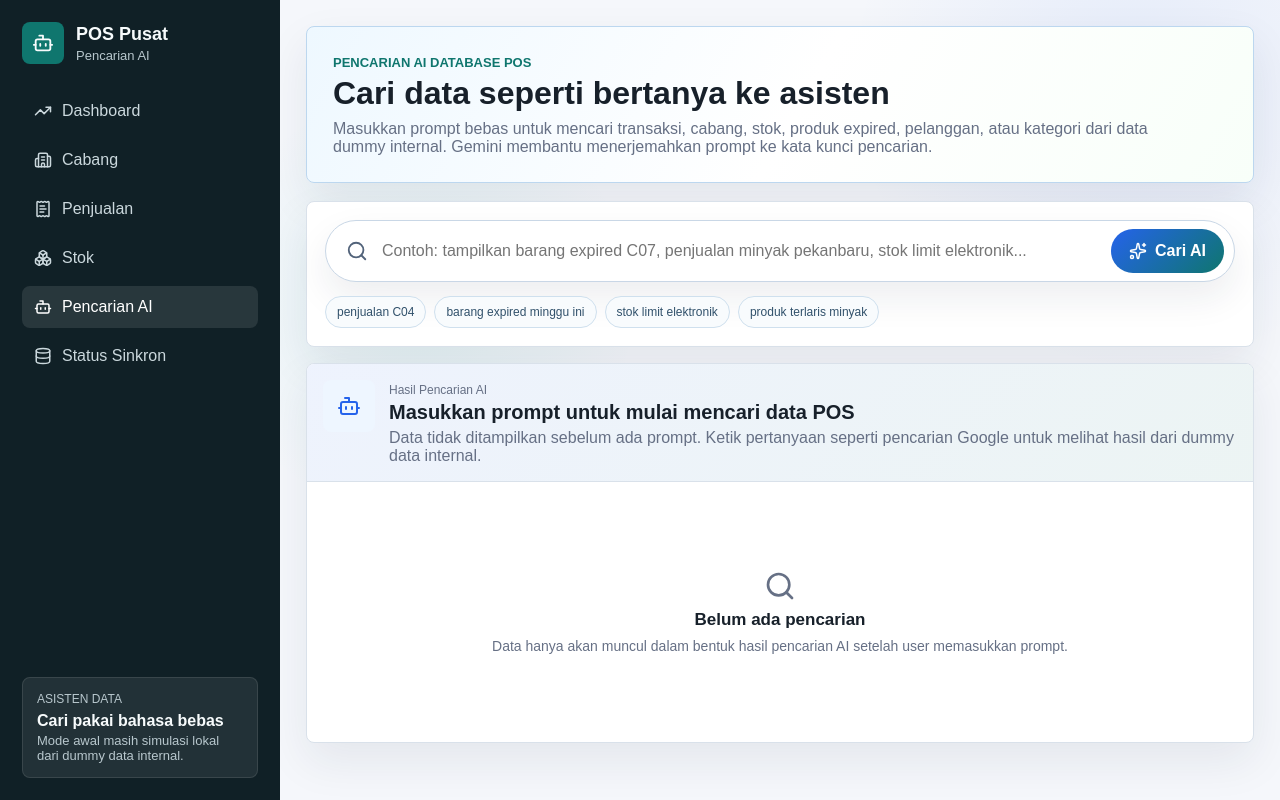
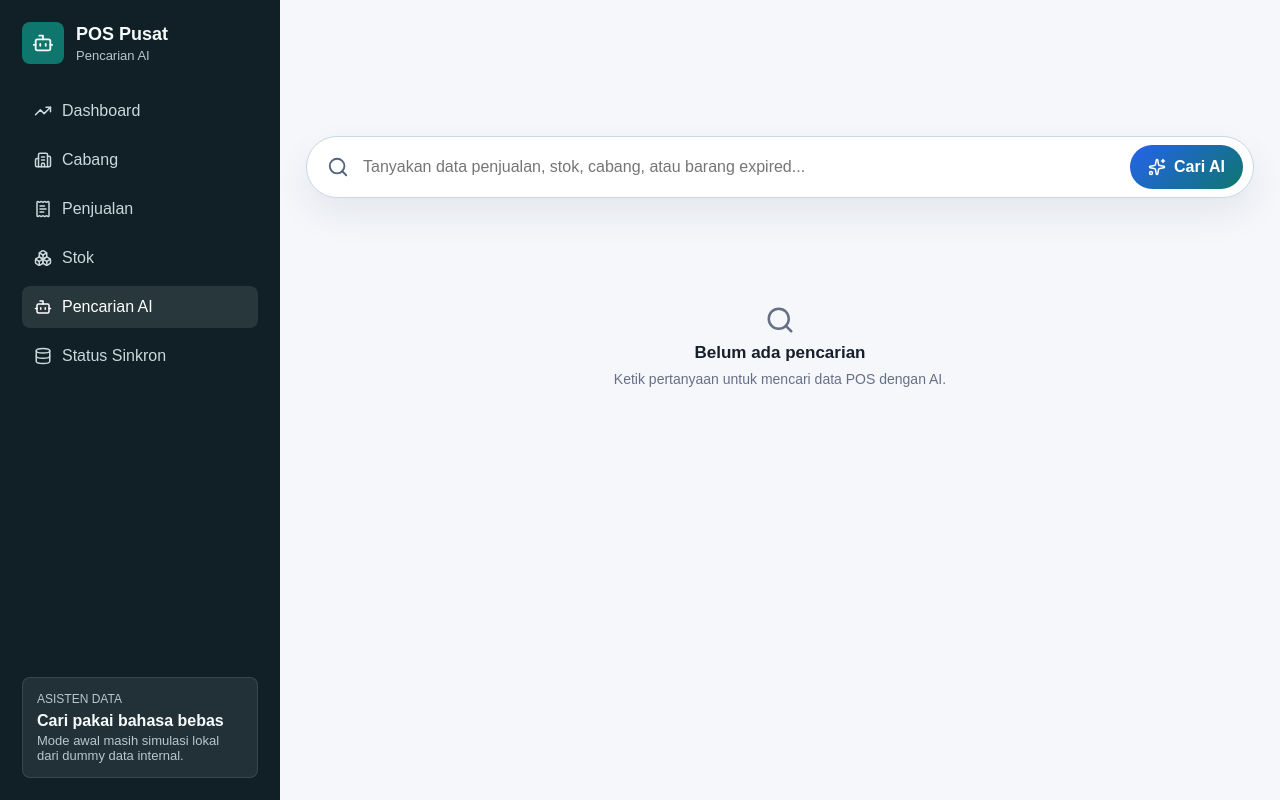
Before and after one commit to capungaero/twinstar, a Next.js app: page /pencarian-ai in a window 1280 px wide. Built offline with nearby package versions, Linux system fonts and the light colour scheme.

Commit message:
Clean up AI search page

```diff
--- a/app/globals.css
+++ b/app/globals.css
@@ -15,25 +15,13 @@
 }
 
 .ai-page {
-  background:
-    radial-gradient(circle at 86% 10%, rgba(37, 99, 235, 0.08), transparent 26%),
-    radial-gradient(circle at 14% 38%, rgba(20, 184, 166, 0.08), transparent 22%),
-    var(--bg);
-}
-
-.ai-hero {
-  border: 1px solid #bcd7ef;
-  border-radius: 8px;
-  padding: 26px;
-  background: linear-gradient(120deg, #eef8ff, #ffffff 52%, #f8fff9);
-  box-shadow: var(--shadow);
-  margin-bottom: 18px;
-}
-
-.ai-hero p {
-  color: var(--muted);
-  margin-top: 8px;
-  max-width: 820px;
+  min-height: 100vh;
+  background: var(--bg);
+}
+
+.ai-search-shell {
+  width: min(100%, 980px);
+  margin: min(14vh, 110px) auto 0;
 }
 
 .ai-search-panel {
@@ -104,18 +92,16 @@
 
 .ai-answer {
   display: grid;
-  grid-template-columns: 52px minmax(0, 1fr);
+  grid-template-columns: 44px minmax(0, 1fr);
   gap: 14px;
-  padding: 16px;
-  margin-bottom: 16px;
-  background:
-    linear-gradient(135deg, rgba(37, 99, 235, 0.08), rgba(15, 118, 110, 0.08)),
-    #ffffff;
+  align-items: start;
+  padding: 18px 4px 4px;
+  margin-bottom: 12px;
 }
 
 .ai-answer__icon {
-  width: 52px;
-  height: 52px;
+  width: 44px;
+  height: 44px;
   border-radius: 8px;
   display: grid;
   place-items: center;
@@ -131,7 +117,7 @@
 
 .ai-answer strong {
   display: block;
-  font-size: 20px;
+  font-size: 18px;
   margin-top: 3px;
 }
 
@@ -153,7 +139,6 @@
 .ai-result-list {
   display: grid;
   gap: 10px;
-  padding: 14px;
 }
 
 .ai-result-row {
@@ -188,18 +173,17 @@
 }
 
 .ai-results-panel {
-  overflow: hidden;
+  margin-top: 18px;
 }
 
 .ai-results-panel .ai-answer {
   border-radius: 0;
-  border-bottom: 1px solid var(--border);
   box-shadow: none;
   margin-bottom: 0;
 }
 
 .ai-result-list--single {
-  padding: 16px;
+  padding: 0;
 }
 
 .ai-result-badge {
@@ -233,7 +217,7 @@
 }
 
 .ai-empty {
-  min-height: 280px;
+  min-height: 180px;
 }
 
 @media (max-width: 960px) {
--- a/app/pencarian-ai/page.tsx
+++ b/app/pencarian-ai/page.tsx
@@ -55,7 +55,6 @@ export default async function PencarianAiPage({ searchParams }: PageProps) {
   const query = params?.q?.trim() ?? "";
   const searchResult = query ? await buildAiSearchResponse(query) : null;
   const hasQuery = Boolean(searchResult);
-  const searchPlan = searchResult?.searchPlan ?? null;
   const visibleSales = searchResult?.visibleSales ?? [];
   const visibleStock = searchResult?.visibleStock ?? [];
   const visibleExpired = searchResult?.visibleExpired ?? [];
@@ -70,13 +69,7 @@ export default async function PencarianAiPage({ searchParams }: PageProps) {
     <main className="shell">
       <Sidebar />
       <section className="content ai-page">
-        <section className="ai-hero">
-          <span className="eyebrow">Pencarian AI Database POS</span>
-          <h1>Cari data seperti bertanya ke asisten</h1>
-          <p>Masukkan prompt bebas untuk mencari transaksi, cabang, stok, produk expired, pelanggan, atau kategori dari data dummy internal. Gemini membantu menerjemahkan prompt ke kata kunci pencarian.</p>
-        </section>
-
-        <section className="ai-search-panel">
+        <div className="ai-search-shell">
           <form className="ai-search-form" action="/pencarian-ai">
             <Search size={22} />
             <input
@@ -84,7 +77,7 @@ export default async function PencarianAiPage({ searchParams }: PageProps) {
               className="ai-search-input"
               defaultValue={query}
               name="q"
-              placeholder="Contoh: tampilkan barang expired C07, penjualan minyak pekanbaru, stok limit elektronik..."
+              placeholder="Tanyakan data penjualan, stok, cabang, atau barang expired..."
               type="search"
             />
             <button className="ai-search-button" type="submit">
@@ -92,33 +85,19 @@ export default async function PencarianAiPage({ searchParams }: PageProps) {
               Cari AI
             </button>
           </form>
-          <div className="ai-suggestions">
-            {["penjualan C04", "barang expired minggu ini", "stok limit elektronik", "produk terlaris minyak"].map((sample) => (
-              <Link href={`/pencarian-ai?q=${encodeURIComponent(sample)}`} key={sample}>
-                {sample}
-              </Link>
-            ))}
-          </div>
-        </section>
 
-        <article className="panel ai-results-panel">
+          <section className="ai-results-panel">
+            {hasQuery ? (
               <div className="ai-answer">
                 <div className="ai-answer__icon">
-              <Bot size={24} />
+                  <Bot size={22} />
                 </div>
                 <div>
-              <span>Hasil Pencarian AI</span>
-              <strong>
-                {hasQuery ? (summaryOnly ? `Jawaban ringkas untuk "${query}"` : `${totalResults} hasil ditemukan untuk "${query}"`) : "Masukkan prompt untuk mulai mencari data POS"}
-              </strong>
-              <p>
-                {hasQuery
-                  ? (searchResult?.answerText ?? `Total penjualan terkait: ${formatCurrency(totalSales)}, estimasi laba: ${formatCurrency(totalProfit)}.`)
-                  : "Data tidak ditampilkan sebelum ada prompt. Ketik pertanyaan seperti pencarian Google untuk melihat hasil dari dummy data internal."}
-              </p>
-              {hasQuery && searchPlan ? <p>Kata kunci AI: {searchPlan.keywords.join(", ") || "-"}.</p> : null}
+                  <strong>{summaryOnly ? `Jawaban untuk "${query}"` : `${totalResults} hasil untuk "${query}"`}</strong>
+                  <p>{searchResult?.answerText ?? `Total penjualan terkait: ${formatCurrency(totalSales)}, estimasi laba: ${formatCurrency(totalProfit)}.`}</p>
                 </div>
               </div>
+            ) : null}
 
             {summaryOnly && hasQuery ? null : hasResults ? (
               <div className="ai-result-list ai-result-list--single">
@@ -188,16 +167,17 @@ export default async function PencarianAiPage({ searchParams }: PageProps) {
               </div>
             ) : (
               <div className="empty-state empty-state--search ai-empty">
-              <Search size={32} />
+                <Search size={30} />
                 <strong>{hasQuery ? "Belum ada hasil yang cocok" : "Belum ada pencarian"}</strong>
                 <span>
                   {hasQuery
                     ? "Coba gunakan kata lain seperti nama cabang, kategori produk, faktur, stok, atau expired."
-                  : "Data hanya akan muncul dalam bentuk hasil pencarian AI setelah user memasukkan prompt."}
+                    : "Ketik pertanyaan untuk mencari data POS dengan AI."}
                 </span>
               </div>
             )}
-        </article>
+          </section>
+        </div>
       </section>
     </main>
   );
```
Lines whose indentation alone changed are shown as unchanged.
